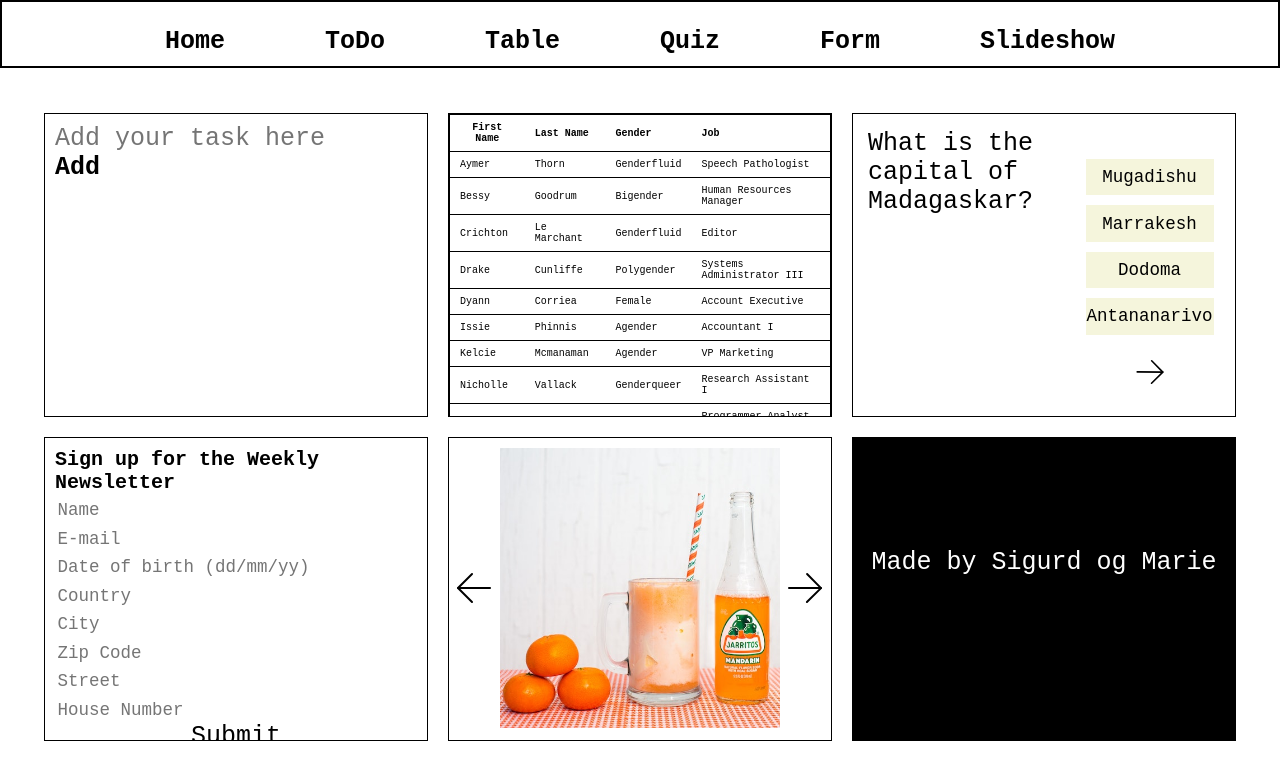
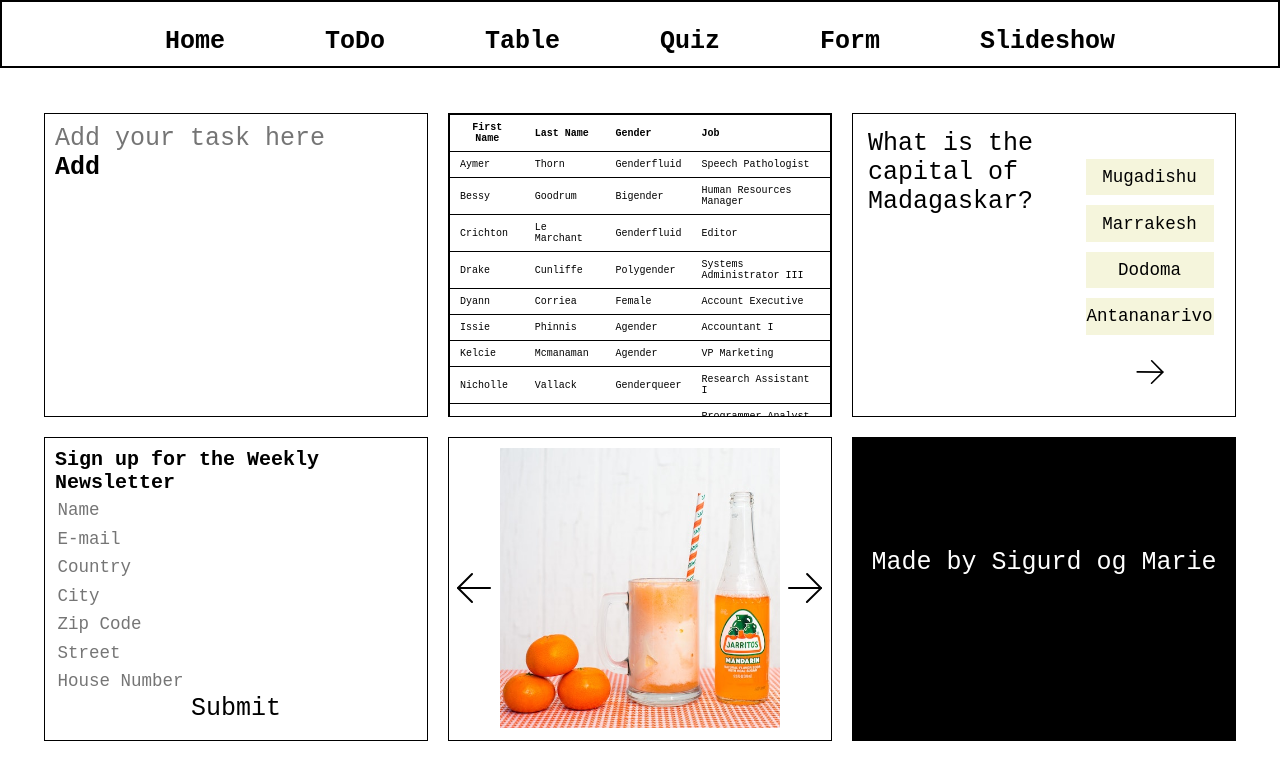
Before and after one commit to marieevensen/comfortableComponents, a Vue app: page / in a window 1280 px wide. Shown: the top 780 px of the page. Built offline with nearby package versions, Linux system fonts and the light colour scheme.

Commit message:
form value required

```diff
--- a/src/components/HomeForm.vue
+++ b/src/components/HomeForm.vue
@@ -1,27 +1,23 @@
 <template>
-	<main class="home-contact-form">
+	<form class="home-contact-form">
 		<h1 class="home-contact-form__title">Sign up for the Weekly Newsletter</h1>
 
-		<input class="home-contact-form__input" type="name" placeholder="Name" v-model="form.name"/>
+			<input class="home-contact-form__input" type="text" placeholder="Name" v-model="form.name" value required />
 
-		<input class="home-contact-form__input" type="email" placeholder="E-mail" v-model="form.email"/>
+			<input class="home-contact-form__input" type="email" placeholder="E-mail" v-model="form.email" value required/>
 
-		<input class="home-contact-form__input" type="dateOfBirth" placeholder="Date of birth (dd/mm/yy)" v-model="form.dateOfBirth"/>
+			<input class="home-contact-form__input" type="text" placeholder="Country" v-model="form.country" value required/>
 
-		<input class="home-contact-form__input" type="country" placeholder="Country" v-model="form.country"/>
+			<input class="home-contact-form__input" type="text" placeholder="City" v-model="form.city" value required/>
 
-		<input class="home-contact-form__input" type="city" placeholder="City" v-model="form.city"/>
+			<input class="home-contact-form__input" type="number" placeholder="Zip Code" v-model="form.zipCode" value required/>
 
-		<input class="home-contact-form__input" type="zipCode" placeholder="Zip Code" v-model="form.zipCode"/>
+			<input class="home-contact-form__input" type="text" placeholder="Street" v-model="form.street" value required/>
 
-		<input class="home-contact-form__input" type="street" placeholder="Street" v-model="form.street"/>
+			<input class="home-contact-form__input" type="number" placeholder="House Number" v-model="form.houseNumber" value required/>
 
-		<input class="home-contact-form__input" type="houseNumber" placeholder="House Number" v-model="form.houseNumber"/>
-
-		<button class="home-contact-form__button" @click="submitForm" value="Reset" type="reset">
-			Submit
-		</button>
-	</main>
+			<button class="home-contact-info__button">Submit</button>
+	</form>
 </template>
 
 <script>
@@ -41,14 +37,7 @@
 					message: null,
 				},
 			};
-		},
-
-		methods: {
-			submitForm() {
-				alert(`Welcome to our newsletter, ${this.form.name}!`);
-
-			},
-		},
+		}
 	};
 </script>
 
```
